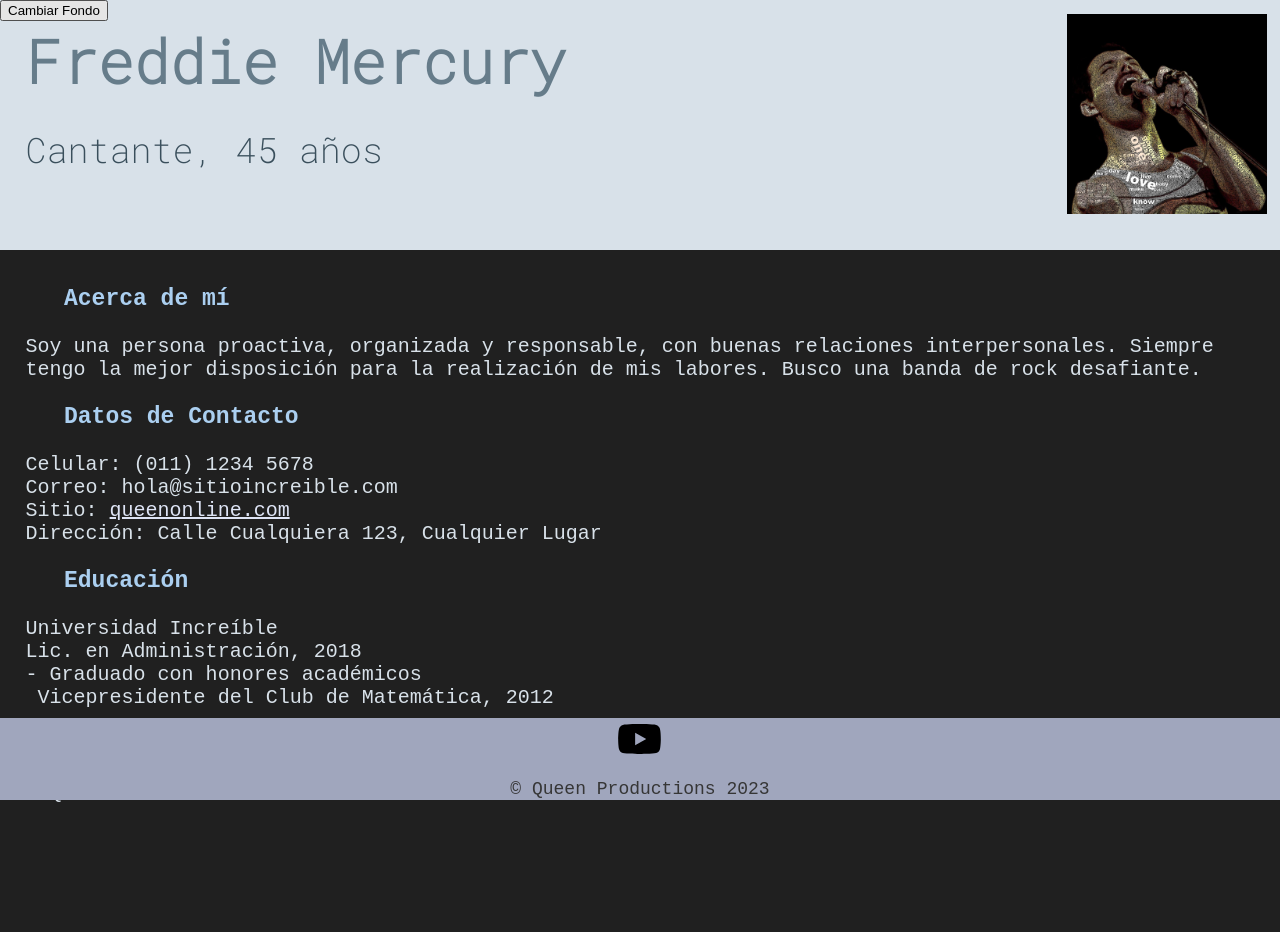
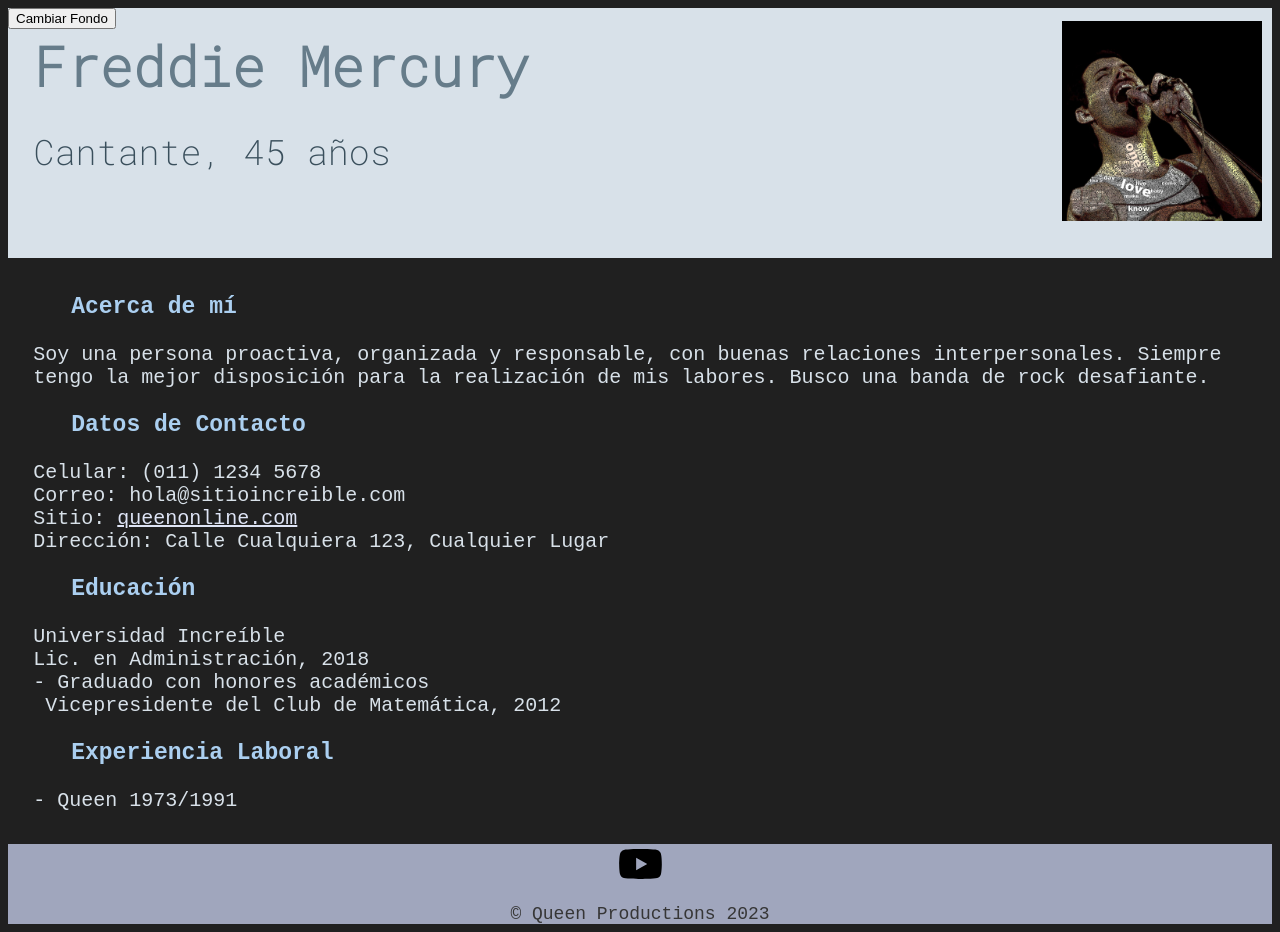
Before and after one commit to luisdeaky/curriculum_FM, a plain HTML site: page index.html in a window 1280 px wide. Before the commit the page ends 837 px from the top, so only its background shows below. Drawn offline with Linux system fonts and the light colour scheme.

Commit message:
Update index.css

```diff
--- a/css/index.css
+++ b/css/index.css
@@ -1,6 +1,7 @@
 body {
-    margin: 0;
-    padding: 0;
+    display: flex;
+    flex-direction: column;
+    min-height: 100%;
     background-color: #202020;
 
 }
@@ -21,22 +22,22 @@
 }
 
 .content .p-1 {
+    width: 60%;
     color: #667c8a;
     font-family: 'Roboto Mono', monospace;
-    font-size: 60px;
+    font-size: 55px;
     font-weight: bold;
-
     margin-top: 0%;
     margin-left: 2%;
     margin-bottom: 2%;
 }
 
 .content .p-2 {
+    width: 60%;
     color: #3a4f5c;
     font-family: 'Roboto Mono', monospace;
     font-size: 35px;
-
-    margin-top: 1%;
+    margin-top: 0.5%;
     margin-left: 2%;
     margin-bottom: 0%;
 }
@@ -45,7 +46,7 @@
 .imagen {
     position: absolute;
     top: 8%;
-    right: 1%;
+    right: 2%;
     width: 200px;
     height: 200px;
 
@@ -84,12 +85,8 @@
 
 
 footer {
-    width: 98%;
-    height: 7%;
-    position: absolute;
-    bottom: 0;
-    left: 0;
-    padding: 1%;
+    height: 100%;
+    margin-top: auto;
     background-color: #a0a6bd;
     display: flex;
     justify-content: center;
```
